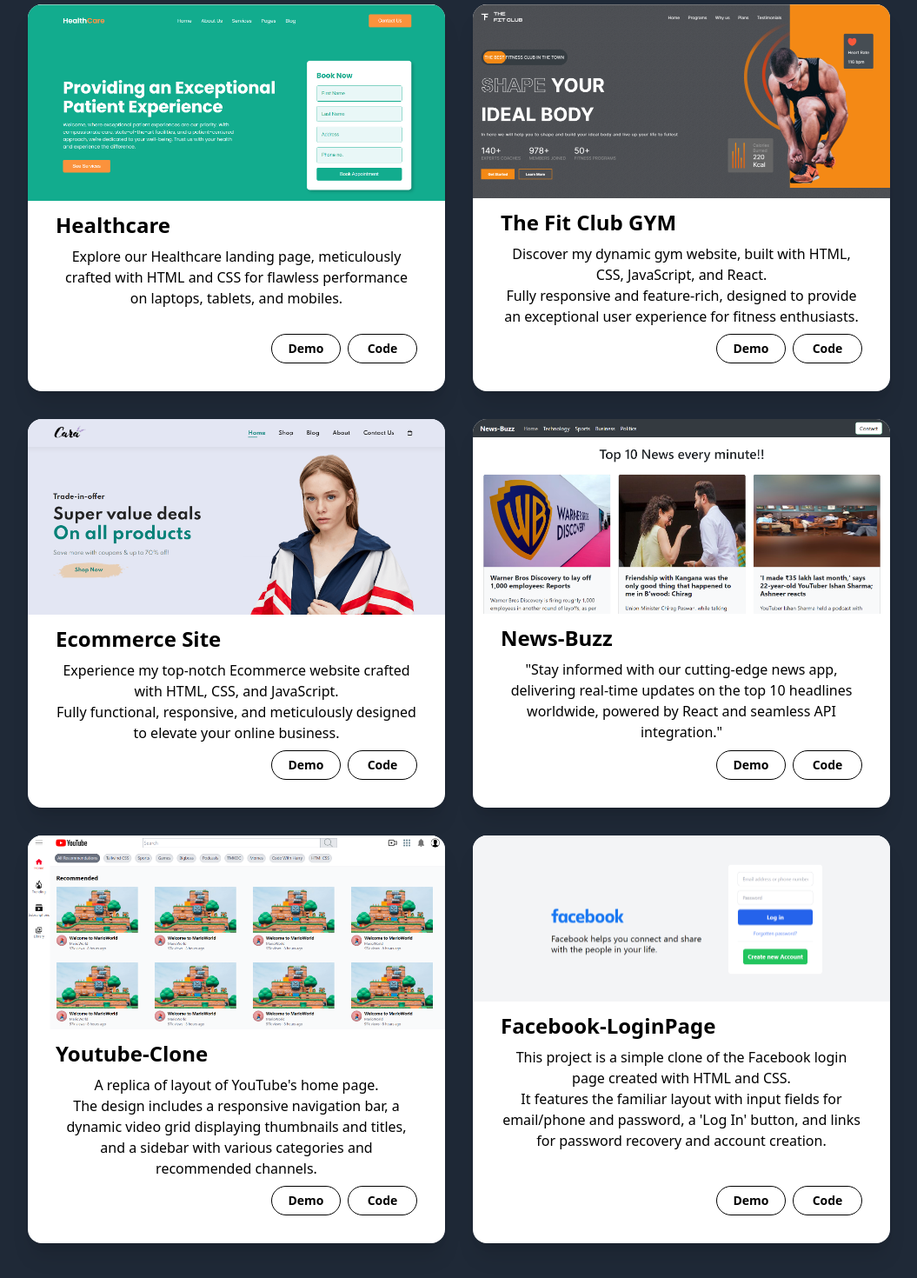
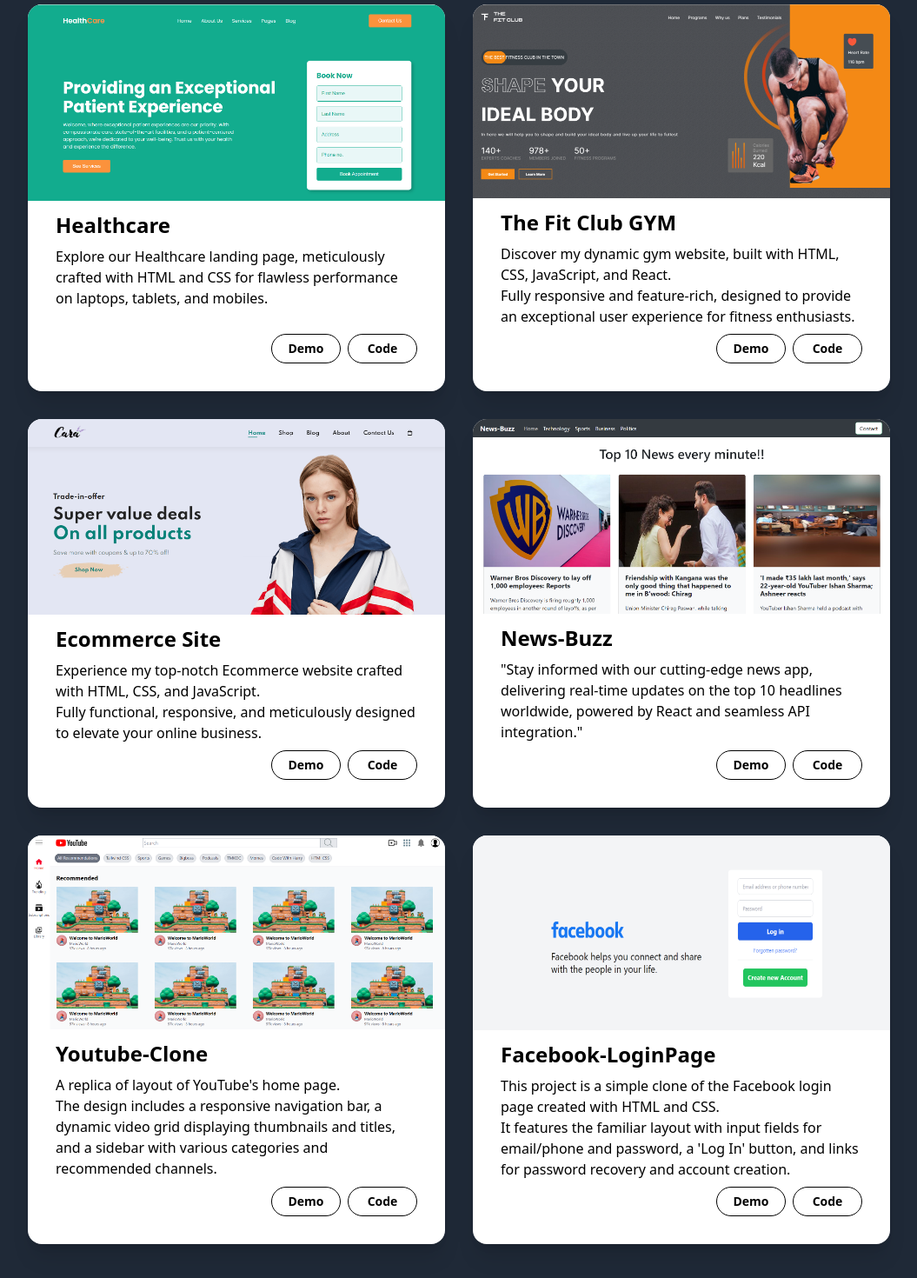
Before and after one commit to kalp234/Personal-Portfolio, a React (Vite) app: page / in a window 1280 px wide. Shown: the part 1955-3425 px from the top of the page at 87% size, without its empty margins (112-1167 px from the left). Built offline with nearby package versions, Linux system fonts and the light colour scheme.

Commit message:
Update Projects.jsx

```diff
--- a/src/components/Projects/Projects.jsx
+++ b/src/components/Projects/Projects.jsx
@@ -25,7 +25,7 @@
             </figure>
             <div className="card-body -mt-5">
               <h2 className="card-title text-2xl font-bold">Healthcare</h2>
-              <p>
+              <p className="text-black dark:text-black text-left">
                 Explore our Healthcare landing page, meticulously crafted with
                 HTML and CSS for flawless performance on laptops, tablets, and
                 mobiles.
@@ -55,7 +55,7 @@
               <h2 className="card-title text-2xl font-bold">
                 The Fit Club GYM
               </h2>
-              <p>
+              <p className="text-black dark:text-black text-left">
                 Discover my dynamic gym website, built with HTML, CSS,
                 JavaScript, and React.
                 <span className="hidden lg:flex">
@@ -86,7 +86,7 @@
             </figure>
             <div className="card-body -mt-5">
               <h2 className="card-title text-2xl font-bold">Ecommerce Site</h2>
-              <p>
+              <p className="text-black dark:text-black text-left">
                 Experience my top-notch Ecommerce website crafted with HTML,
                 CSS, and JavaScript.{" "}
                 <span className="hidden lg:flex">
@@ -116,7 +116,7 @@
             </figure>
             <div className="card-body -mt-5">
               <h2 className="card-title text-2xl font-bold">News-Buzz</h2>
-              <p>
+              <p className="text-black dark:text-black text-left">
               "Stay informed with our cutting-edge news app, delivering real-time updates on the top 10 headlines worldwide, powered by React and seamless API integration."{" "}
 
               </p>
@@ -142,7 +142,7 @@
             </figure>
             <div className="card-body -mt-5">
               <h2 className="card-title text-2xl font-bold">Youtube-Clone</h2>
-              <p>
+              <p className="text-black dark:text-black text-left">
                 A replica of layout of YouTube's home page.{" "}
                 <span className="hidden lg:flex">
                   The design includes a responsive navigation bar, a dynamic
@@ -168,13 +168,13 @@
           </div>
           <div className="card w-full bg-base-100 shadow-xl dark:text-black dark:bg-white">
             <figure>
-              <img className="h-40 md:h-52 lg:h-full" src={Facebook} />
+              <img className="h-40 md:h-52 lg:h-56" src={Facebook} />
             </figure>
             <div className="card-body -mt-5">
               <h2 className="card-title text-2xl font-bold">
                 Facebook-LoginPage
               </h2>
-              <p>
+              <p className="text-black dark:text-black text-left">
                 This project is a simple clone of the Facebook login page
                 created with HTML and CSS.
                 <span className="hidden lg:flex">
```
